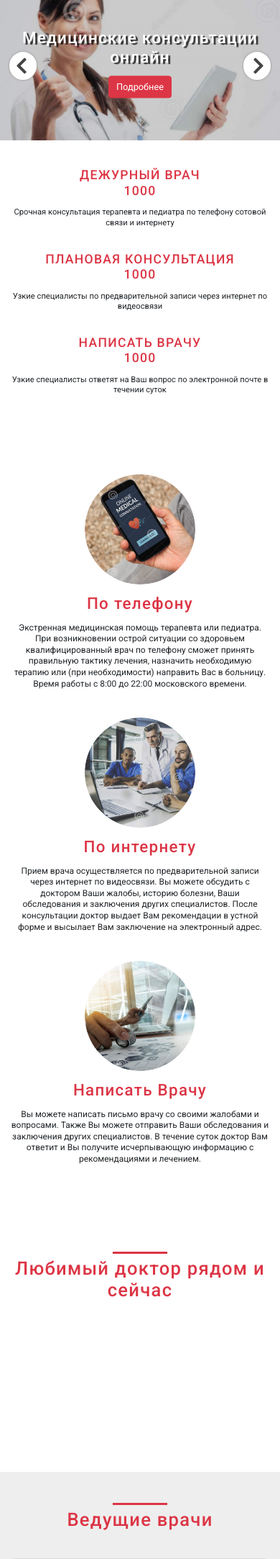
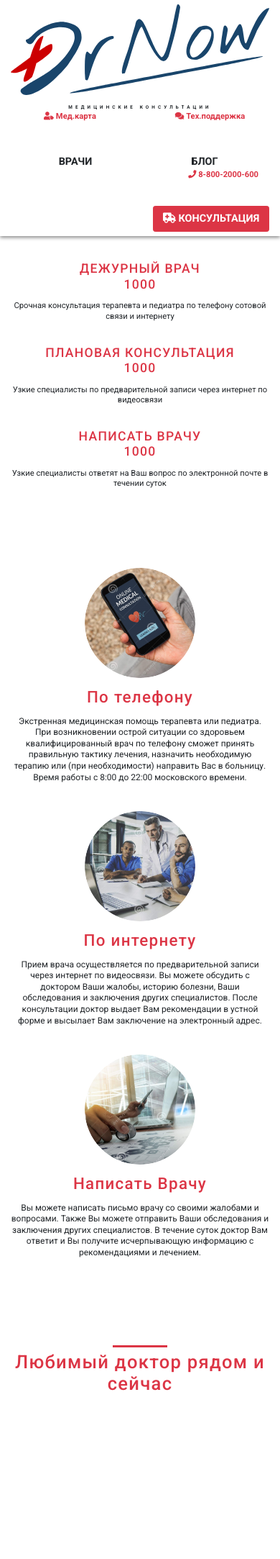
Before and after one commit to KepCoil/drnow-front, a PHP site: page / in a window 390 px wide; the page is wider, and only the part inside the window is pictured. Shown: the top 2166 px of that part at 72% size. Run offline with PHP 8.4, Linux system fonts and the light colour scheme.

Commit message:
header & menu, need responsive and mobile mmenu

```diff
--- a/app/css/main.concat.css
+++ b/app/css/main.concat.css
@@ -35,6 +35,81 @@
 ul, ol {
   margin: 1.25rem 0 2rem 0;
   padding-left: 2.5rem; }
+
+main#main-content-layour {
+  position: relative;
+  margin-top: 130px; }
+
+.main-header {
+  position: fixed;
+  top: 0;
+  left: 0;
+  width: 100%;
+  padding: 0.5rem 0;
+  border-bottom: #888;
+  -webkit-box-shadow: 0 2px 5px #888;
+          box-shadow: 0 2px 5px #888;
+  z-index: 10;
+  background: #fff;
+  -webkit-transition: all .4s ease-outs;
+  -o-transition: all .4s ease-outs;
+  transition: all .4s ease-outs; }
+
+.main-logo__link {
+  display: block;
+  text-align: center;
+  -webkit-transition: opacity 0.25s ease-out;
+  -o-transition: opacity 0.25s ease-out;
+  transition: opacity 0.25s ease-out; }
+  .main-logo__link:hover {
+    opacity: 0.8;
+    text-decoration: none; }
+    .main-logo__link:hover .main-logo__text {
+      text-decoration: none; }
+
+.main-logo__text {
+  display: block;
+  margin-top: 1rem;
+  text-decoration: none;
+  text-transform: uppercase;
+  font-size: 0.5rem;
+  letter-spacing: 0.32rem;
+  font-weight: 700;
+  color: #212529;
+  white-space: nowrap; }
+
+.quick-links__row {
+  text-align: center; }
+
+.quick-links__link {
+  font-weight: 700;
+  font-size: 0.875rem; }
+
+.main-nav {
+  margin-top: 45px; }
+  .main-nav__row {
+    text-align: center; }
+  .main-nav__list {
+    list-style-type: none;
+    margin: 0;
+    padding: 0; }
+  .main-nav__item-link {
+    color: #212529;
+    text-transform: uppercase;
+    padding: 0.75rem 1rem;
+    font-size: 1.125rem;
+    font-weight: 700; }
+    .main-nav__item-link:hover {
+      text-decoration: none; }
+
+.go-call {
+  margin-top: 36px; }
+  .go-call__btn {
+    font-weight: 700;
+    padding: 0.7rem 1rem;
+    font-size: 1.125rem;
+    text-transform: uppercase;
+    line-height: 1; }
 
 .home-sect {
   padding: 5rem 0; }
@@ -89,7 +164,7 @@
         color: #fff;
         text-shadow: 3px 2px 1px rgba(0, 0, 0, 0.75); }
     .main-slider__slide-img {
-      padding-top: 30%;
+      padding-top: 35%;
       background-position: center center;
       background-repeat: no-repeat;
       -webkit-background-size: cover;
--- a/app/index.html
+++ b/app/index.html
@@ -21,14 +21,91 @@
 
 	<div id="wrapwrap">
 
-		<header id="main-header"></header>
 
-		<main id="main-header">
+		<header id="main-header" class="main-header">
+			<div class="container">
+				<div class="row">
+
+					<div class="col-sm-3">
+						<div class="main-logo">
+							<a href="/" class="main-logo__link">
+								<img class="main-logo__img img-fluid" src="img/main-logo.svg" alt="">
+								<span class="main-logo__text">Медицинские Консультации</span>
+							</a>
+						</div>
+					</div>
+
+
+					<div class="col-sm-6">
+						<div class="quick-links">
+							<div class="row quick-links__row">
+
+								<div class="col">
+									<a href="#" class="quick-links__link">
+										<i class="fas fa-user-tag quick-links__icon"></i>
+										<span class="quick-links__text">Мед.карта</span>
+									</a>
+								</div>
+
+								<div class="col">
+									<a href="#" class="quick-links__link">
+										<i class="fas fa-comments quick-links__icon"></i>
+										<span class="quick-links__text">Тех.поддержка</span>
+									</a>
+								</div>
+
+							</div>
+						</div>
+
+						<nav class="main-nav">
+							<div class="main-nav__container">
+								<ul class="row main-nav__list main-nav__row">
+									<li class="main-nav__item col">
+										<a href="#" class="main-nav__item-link">Врачи</a>
+									</li>
+									<li class="main-nav__item col">
+										<a href="#" class="main-nav__item-link">Блог</a>
+									</li>
+								</ul>
+							</div>
+						</nav>
+					</div>
+
+
+					<div class="col-sm-3">
+
+						<div class="quick-links text-right">
+							<div class="col">
+								<a href="tel:88002000600" class="quick-links__link">
+									<i class="fas fa-phone quick-links__icon"></i>
+									<span class="quick-links__text">8-800-2000-600</span>
+								</a>
+							</div>
+						</div>
+
+						<div class="go-call text-right">
+							<button type="button" class="btn btn-danger go-call__btn">
+								<i class="fas fa-ambulance go-call__icon"></i>
+                			<span class="go-call__text">Консультация</span>
+							</button>
+						</div>
+
+
+					</div>
+
+				</div>
+			</div>
+		</header>
+
+
+
+		<main id="main-content-layour">
 
 			<section class="home-sect preview">
 
 				<div class="preview__slider">
 					<div id="js-main-slider" class="main-slider owl-carousel">
+
 						<div class="main-slider__slide">
 							<div class="main-slider__slide-img" style="background-image: url('img/test/slider/slider1.jpg');"></div>
 							<div class="main-slider__slide-content">
@@ -38,6 +115,7 @@
 								</div>
 							</div>
 						</div>
+
 						<div class="main-slider__slide">
 							<div class="main-slider__slide-img" style="background-image: url('img/test/slider/slider2.jpg');"></div>
 							<div class="main-slider__slide-content">
@@ -47,6 +125,7 @@
 								</div>
 							</div>
 						</div>
+
 						<div class="main-slider__slide">
 							<div class="main-slider__slide-img" style="background-image: url('img/test/slider/slider3.jpg');"></div>
 							<div class="main-slider__slide-content">
@@ -56,6 +135,7 @@
 								</div>
 							</div>
 						</div>
+
 					</div>
 				</div>
 
@@ -646,6 +726,8 @@
 		</main>
 
 
+
+
 		<footer id="main-footer" class="main-footer">
 
 			<div class="main-footer__first-line">
--- a/app/sass/_global.sass
+++ b/app/sass/_global.sass
@@ -34,3 +34,7 @@
 ul, ol
 	margin: 1.25rem 0 2rem 0
 	padding-left: 2.5rem
+
+main#main-content-layour
+	position: relative
+	margin-top: 130px
--- a/app/sass/_home.sass
+++ b/app/sass/_home.sass
@@ -50,7 +50,7 @@
 				color: #fff
 				text-shadow: 3px 2px 1px rgba(0, 0, 0, 0.75)
 		&-img
-			padding-top: 30%
+			padding-top: 35%
 			background-position: center center
 			background-repeat: no-repeat
 			background-size: cover
--- a/app/sass/main.sass
+++ b/app/sass/main.sass
@@ -1,7 +1,10 @@
 @import "vars"
 
 @import "global"
+@import "header"
 @import "home"
 @import "footer"
 
+@import "common"
+
 @import "media"
```
Also changed, not shown: app/sass/_header.sass (added, +66 -0 lines), app/img/main-logo.svg (added), app/sass/_common.sass (added).
